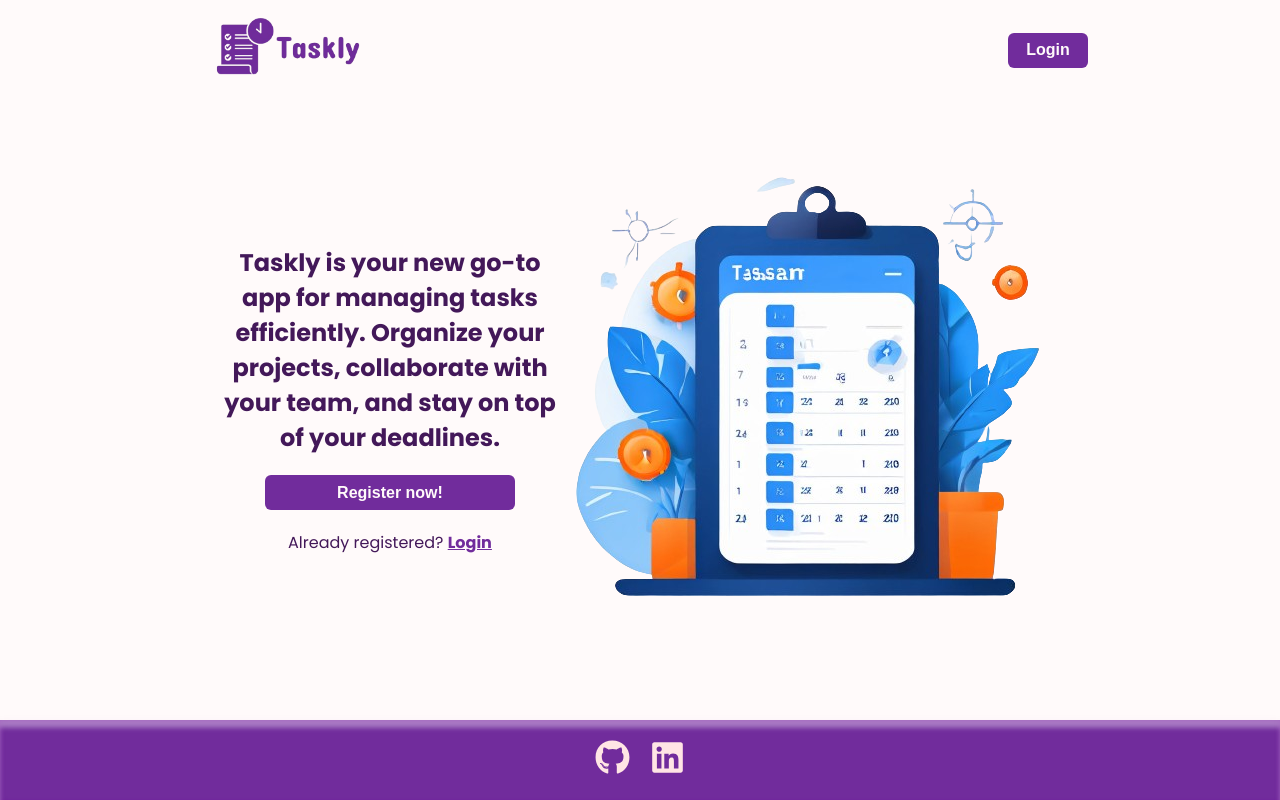
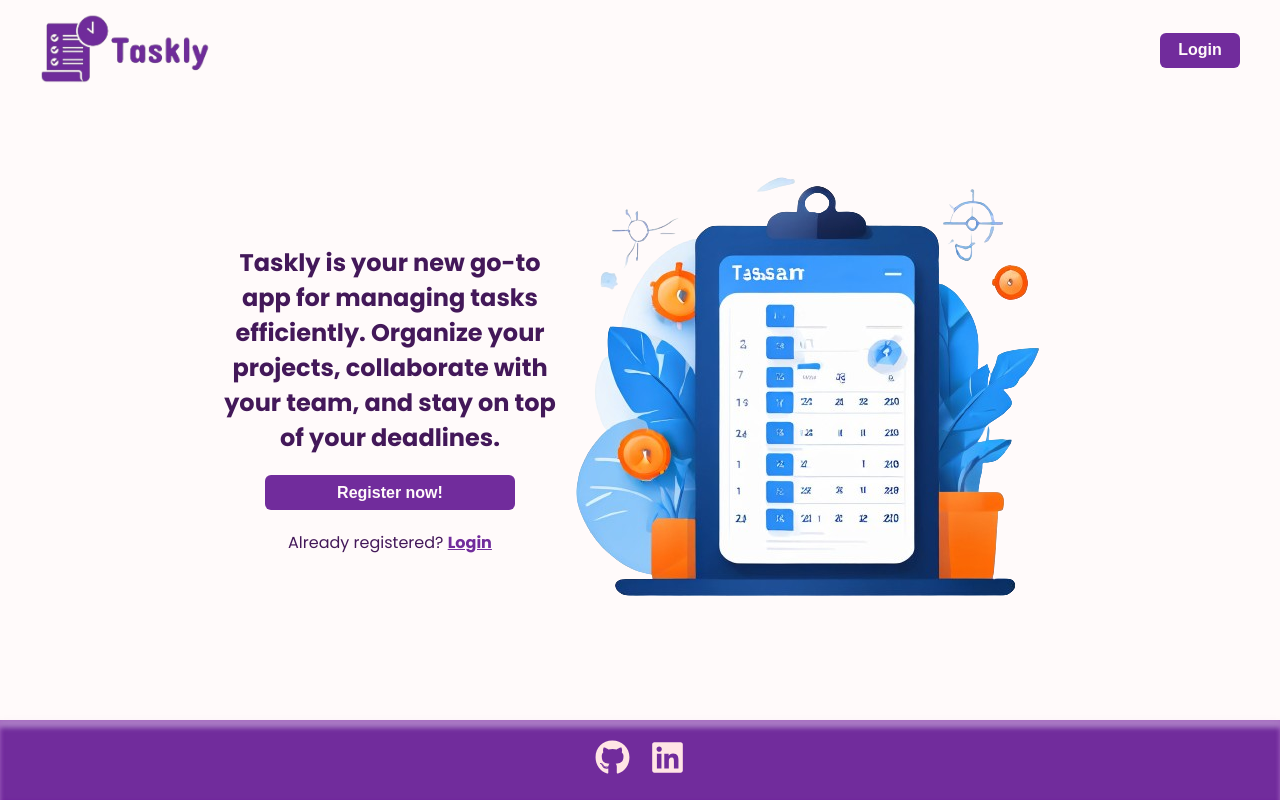
Before and after one commit to Naeemi7/Taskly, a React (Vite) app in the folder client/: page / in a window 1280 px wide. Built offline with nearby package versions, Linux system fonts and the light colour scheme.

Commit message:
bug fixed

```diff
--- a/client/src/styles/App.scss
+++ b/client/src/styles/App.scss
@@ -110,7 +110,9 @@ body {
     justify-content: space-between;
     align-items: center;
     z-index: 1;
-    width: 70%;
+    padding-left: 4rem;
+    padding-right: 4rem;
+    width: 100%;
 
     // Logo Component
     .logo-container {
```
Also changed, not shown: client/src/assets/images/navbar/logo.png, 1 other file (tests, documents, lock files or other folders).
